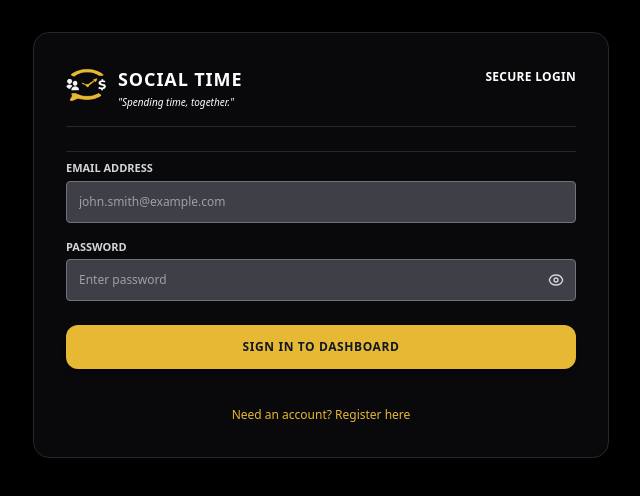
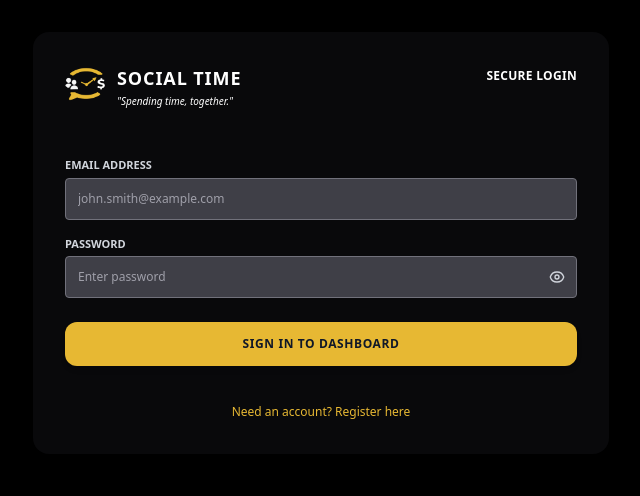
Before and after one commit to lambertdavid1992-netizen/lambert-bank, a Next.js app: page /login in a window 1280 px wide. Shown: the top 496 px of the page, without its empty margins (319-959 px from the left). Built offline with nearby package versions, Linux system fonts and the light colour scheme.

Commit message:
slight UI Login Update

```diff
--- a/app/login/page.tsx
+++ b/app/login/page.tsx
@@ -660,9 +660,9 @@ export default function LoginPage() {
 
   return (
     <div className="fixed inset-0 bg-black z-50 flex flex-col items-center justify-start py-8 px-4 font-sans overflow-y-auto">
-      <div className="bg-black md:bg-zinc-950 md:border md:border-zinc-800 rounded-2xl shadow-2xl w-full max-w-xl p-6 sm:p-8 space-y-6 text-white my-auto md:my-0">
+      <div className="bg-black md:bg-zinc-950 rounded-2xl shadow-2xl w-full max-w-xl p-6 sm:p-8 space-y-6 text-white my-auto md:my-0">
 
-        <div className="flex items-start justify-between border-b border-zinc-800 pb-4">
+        <div className="flex items-start justify-between pb-4">
           <div className="flex items-start gap-3">
             <div className="relative w-10 h-10 shrink-0">
               <Image src="/logo.png" alt="Logo" fill sizes="40px" className="object-contain" />
@@ -687,7 +687,7 @@ export default function LoginPage() {
           {view === "SIGNUP" && (
             <div className="space-y-4">
               {/* Profile Identity Photo Upload Box at the Very Top */}
-              <div className="flex flex-col items-center justify-center pb-2 border-b border-zinc-800">
+              <div className="flex flex-col items-center justify-center pb-2">
                 <div className="mb-2 text-center">
                   <label className="block text-[11px] font-bold text-gray-300 uppercase tracking-tight">PROFILE IDENTITY PHOTO</label>
                 </div>
@@ -867,7 +867,7 @@ export default function LoginPage() {
               </div>
 
               {/* Standardized International Address Fields */}
-              <div className="space-y-3 pt-2 border-t border-zinc-800">
+              <div className="space-y-3 pt-2">
                 <span className="block text-[11px] font-extrabold text-gray-200 uppercase tracking-wide">Residential Address</span>
 
                 <div>
@@ -973,7 +973,7 @@ export default function LoginPage() {
               </div>
             </div>
           ) : view === "SIGNIN" && (
-            <div className="space-y-4 pt-2 border-t border-zinc-800">
+            <div className="space-y-4 pt-2">
               <div>
                 <div className="flex justify-between items-center mb-1">
                   <label className="block text-[11px] font-bold text-gray-300 uppercase">Email Address</label>
@@ -1035,7 +1035,7 @@ export default function LoginPage() {
 
           {/* For Sign Up Email and Password fields */}
           {view === "SIGNUP" && (
-            <div className="space-y-4 pt-2 border-t border-zinc-800">
+            <div className="space-y-4 pt-2">
               <div>
                 <div className="flex justify-between items-center mb-1">
                   <label className="block text-[11px] font-bold text-gray-300 uppercase">Email Address</label>
```
